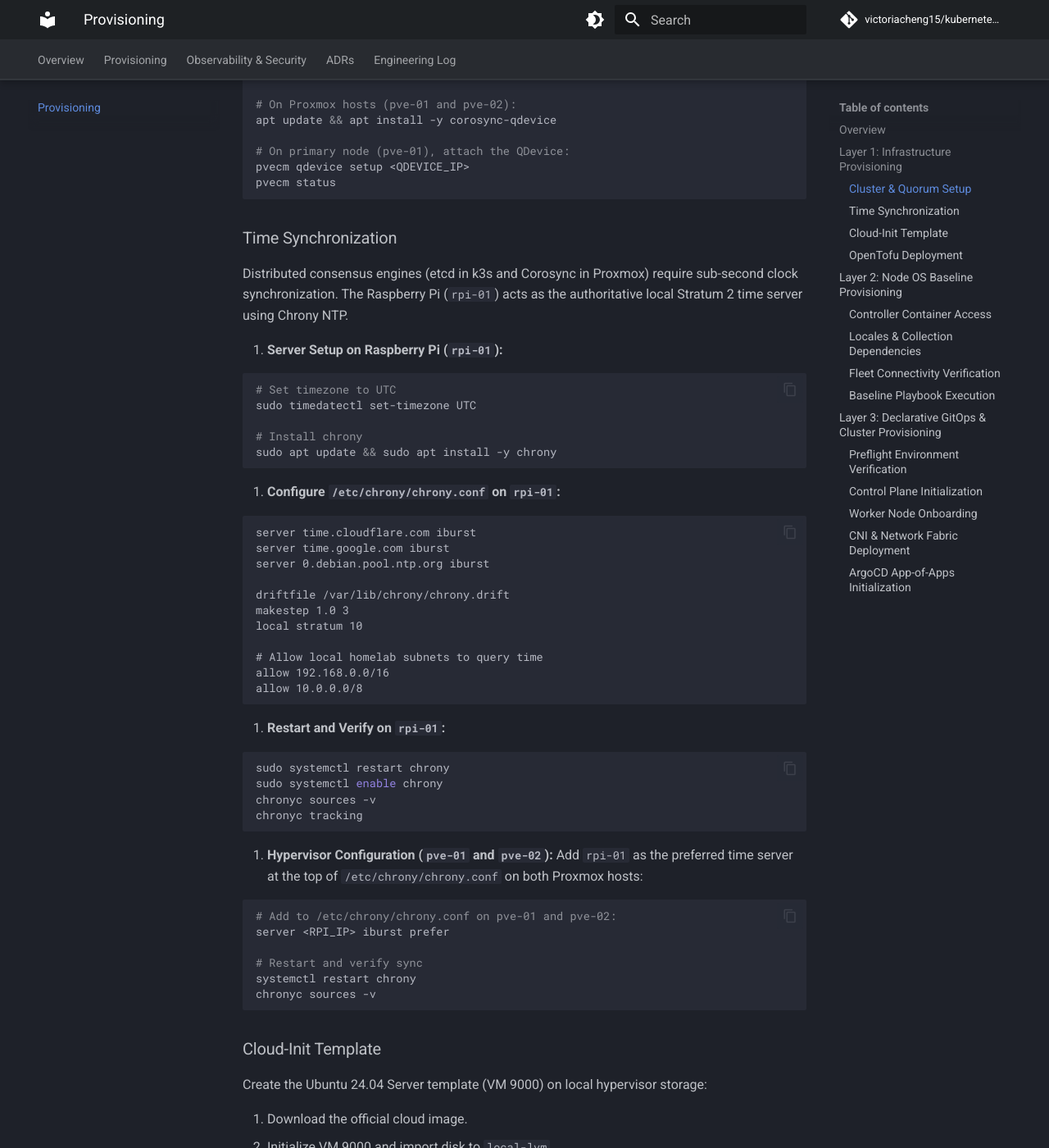
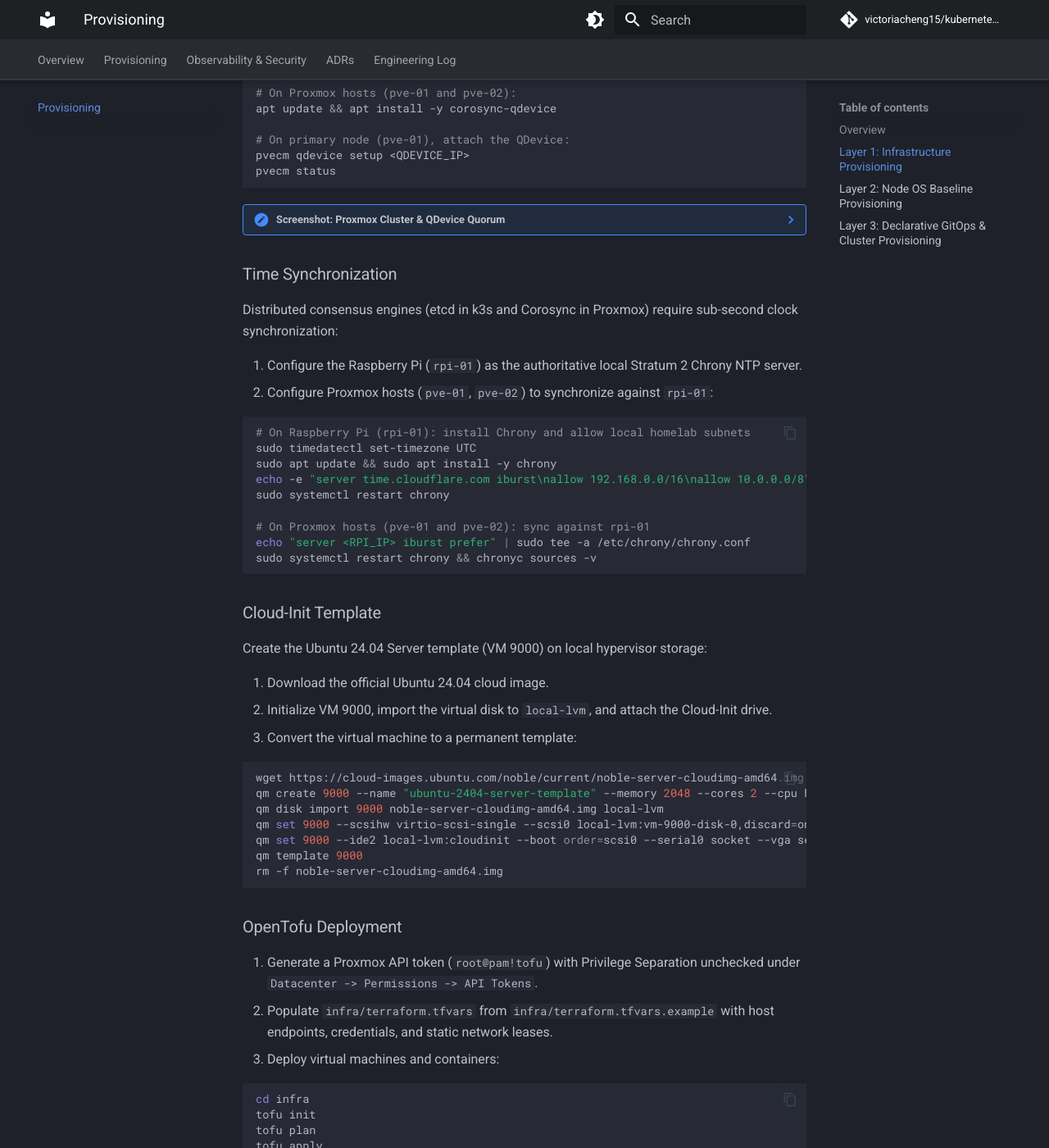
Before and after one commit to victoriacheng15/kubernetes-homelab, an MkDocs documentation site: the page built from docs/provisioning.md, in a window 1280 px wide and 1400 px high, scrolled down 1260 px. Shown: the whole window at 82% size. Built offline with MkDocs 1.6.1 and Material for MkDocs 9.7.7, drawn with Linux system fonts in a browser that asks for light colours; comment, search, counter and statistics services are not loaded; some of the changed text lies outside the part shown.

Commit message:
docs(platform): streamline provisioning and add cluster screenshots (#22)

````diff
--- a/docs/provisioning.md
+++ b/docs/provisioning.md
@@ -18,21 +18,17 @@
 
 Physical hosts must be joined into a cluster with an external QDevice tiebreaker to maintain an odd 3-vote quorum:
 
-1. **Initialize Cluster on Primary Node (`pve-01`):**
+1. Initialize cluster on the primary node (`pve-01`).
+2. Join the secondary node (`pve-02`).
+3. Configure the external Raspberry Pi (`rpi-01`) quorum tiebreaker and verify status:
 
    ```bash
+   # On primary node (pve-01):
    pvecm create k8s-homelab
-   ```
 
-2. **Join Secondary Node (`pve-02`):**
+   # On secondary node (pve-02):
+   pvecm add <PRIMARY_NODE_IP>
 
-   ```bash
-   pvecm add <PRIMARY_NODE_IP>
-   ```
-
-3. **Configure Quorum Tiebreaker (Raspberry Pi `rpi-01`):**
-
-   ```bash
    # On Raspberry Pi (rpi-01):
    sudo apt update && sudo apt install -y corosync-qnetd
 
@@ -44,92 +40,51 @@
    pvecm status
    ```
 
+??? note "Screenshot: Proxmox Cluster & QDevice Quorum"
+    ![Proxmox Cluster Quorum Status](assets/screenshots/proxmox-cluster-quorum.png)
+
 ### Time Synchronization
 
-Distributed consensus engines (etcd in k3s and Corosync in Proxmox) require sub-second clock synchronization. The Raspberry Pi (`rpi-01`) acts as the authoritative local Stratum 2 time server using Chrony NTP.
+Distributed consensus engines (etcd in k3s and Corosync in Proxmox) require sub-second clock synchronization:
 
-1. **Server Setup on Raspberry Pi (`rpi-01`):**
+1. Configure the Raspberry Pi (`rpi-01`) as the authoritative local Stratum 2 Chrony NTP server.
+2. Configure Proxmox hosts (`pve-01`, `pve-02`) to synchronize against `rpi-01`:
 
    ```bash
-   # Set timezone to UTC
+   # On Raspberry Pi (rpi-01): install Chrony and allow local homelab subnets
    sudo timedatectl set-timezone UTC
+   sudo apt update && sudo apt install -y chrony
+   echo -e "server time.cloudflare.com iburst\nallow 192.168.0.0/16\nallow 10.0.0.0/8" | sudo tee -a /etc/chrony/chrony.conf
+   sudo systemctl restart chrony
 
-   # Install chrony
-   sudo apt update && sudo apt install -y chrony
-   ```
-
-2. **Configure `/etc/chrony/chrony.conf` on `rpi-01`:**
-
-   ```text
-   server time.cloudflare.com iburst
-   server time.google.com iburst
-   server 0.debian.pool.ntp.org iburst
-
-   driftfile /var/lib/chrony/chrony.drift
-   makestep 1.0 3
-   local stratum 10
-
-   # Allow local homelab subnets to query time
-   allow 192.168.0.0/16
-   allow 10.0.0.0/8
-   ```
-
-3. **Restart and Verify on `rpi-01`:**
-
-   ```bash
-   sudo systemctl restart chrony
-   sudo systemctl enable chrony
-   chronyc sources -v
-   chronyc tracking
-   ```
-
-4. **Hypervisor Configuration (`pve-01` and `pve-02`):**
-   Add `rpi-01` as the preferred time server at the top of `/etc/chrony/chrony.conf` on both Proxmox hosts:
-
-   ```bash
-   # Add to /etc/chrony/chrony.conf on pve-01 and pve-02:
-   server <RPI_IP> iburst prefer
-
-   # Restart and verify sync
-   systemctl restart chrony
-   chronyc sources -v
+   # On Proxmox hosts (pve-01 and pve-02): sync against rpi-01
+   echo "server <RPI_IP> iburst prefer" | sudo tee -a /etc/chrony/chrony.conf
+   sudo systemctl restart chrony && chronyc sources -v
    ```
 
 ### Cloud-Init Template
 
 Create the Ubuntu 24.04 Server template (VM 9000) on local hypervisor storage:
 
-1. Download the official cloud image.
-2. Initialize VM 9000 and import disk to `local-lvm`.
-3. Configure Cloud-Init drive, serial socket, and display.
-4. Convert to permanent template.
+1. Download the official Ubuntu 24.04 cloud image.
+2. Initialize VM 9000, import the virtual disk to `local-lvm`, and attach the Cloud-Init drive.
+3. Convert the virtual machine to a permanent template:
 
-```bash
-wget https://cloud-images.ubuntu.com/noble/current/noble-server-cloudimg-amd64.img
-qm create 9000 --name "ubuntu-2404-server-template" --memory 2048 --cores 2 --cpu host --net0 virtio,bridge=vmbr0
-qm disk import 9000 noble-server-cloudimg-amd64.img local-lvm
-qm set 9000 --scsihw virtio-scsi-single --scsi0 local-lvm:vm-9000-disk-0,discard=on,ssd=1
-qm set 9000 --ide2 local-lvm:cloudinit --boot order=scsi0 --serial0 socket --vga serial0
-qm template 9000
-rm -f noble-server-cloudimg-amd64.img
-```
+   ```bash
+   wget https://cloud-images.ubuntu.com/noble/current/noble-server-cloudimg-amd64.img
+   qm create 9000 --name "ubuntu-2404-server-template" --memory 2048 --cores 2 --cpu host --net0 virtio,bridge=vmbr0
+   qm disk import 9000 noble-server-cloudimg-amd64.img local-lvm
+   qm set 9000 --scsihw virtio-scsi-single --scsi0 local-lvm:vm-9000-disk-0,discard=on,ssd=1
+   qm set 9000 --ide2 local-lvm:cloudinit --boot order=scsi0 --serial0 socket --vga serial0
+   qm template 9000
+   rm -f noble-server-cloudimg-amd64.img
+   ```
 
 ### OpenTofu Deployment
 
-1. Generate an API token in the Proxmox Web GUI (`Datacenter -> Permissions -> API Tokens -> Add`) for user `root@pam` with Token ID `tofu` (ensure Privilege Separation is unchecked).
-2. Configure variables in `infra/terraform.tfvars`:
-
-   ```hcl
-   proxmox_endpoint     = "https://<PROXMOX_HOST_IP>:8006/"
-   proxmox_api_token    = "root@pam!tofu=<SECRET_UUID>"
-   proxmox_insecure     = true
-   ssh_public_key       = "ssh-ed25519 AAAAC3NzaC1lZDI1NTE5..."
-   template_vm_id       = 9000
-   pihole_ipv4_address  = "<STATIC_IP>/24"
-   pihole_ipv4_gateway  = "<GATEWAY_IP>"
-   ```
-
-3. Initialize, plan, and apply:
+1. Generate a Proxmox API token (`root@pam!tofu`) with Privilege Separation unchecked under `Datacenter -> Permissions -> API Tokens`.
+2. Populate `infra/terraform.tfvars` from `infra/terraform.tfvars.example` with host endpoints, credentials, and static network leases.
+3. Deploy virtual machines and containers:
 
    ```bash
    cd infra
@@ -142,56 +97,27 @@
 
 ## Layer 2: Node OS Baseline Provisioning
 
-Before bootstrapping Kubernetes, all VM nodes must have active swap disabled, kernel networking modules loaded, and sysctl packet forwarding rules applied. This baseline tuning is automated using Ansible from the dedicated controller container (`CT 303` on `pve-01`).
+Before bootstrapping Kubernetes, all VM nodes must have active swap disabled, kernel networking modules loaded, and sysctl packet forwarding rules applied. This baseline tuning is automated using Ansible from the dedicated controller container (`CT 303` on `pve-01`):
 
-### Controller Container Access
+1. Access the controller container (`CT 303`) and verify fleet ping connectivity.
+2. Execute the baseline hardening playbook across all target virtual machines:
 
-From your Proxmox host shell (`pve-01`):
+   ```bash
+   # On pve-01: enter controller container and verify connectivity
+   pct enter 303
+   cd ~/kubernetes-homelab/ansible
+   ansible nodes -m ping
 
-```bash
-pct enter 303
-```
+   # Execute baseline playbook across k8s-cp-01, k8s-telemetry-01, and k8s-app-01
+   ansible-playbook playbooks/setup-vms.yml
+   ```
 
-### Locales & Collection Dependencies
-
-Ensure UTF-8 locales are generated and required collections are installed inside the container:
-
-```bash
-# Generate UTF-8 locales permanently
-apt update && apt install -y locales
-sed -i 's/^# *en_US.UTF-8 UTF-8/en_US.UTF-8 UTF-8/' /etc/locale.gen
-locale-gen
-update-locale LANG=en_US.UTF-8 LC_ALL=en_US.UTF-8
-
-# Install required Ansible collections
-ansible-galaxy collection install community.general ansible.posix
-```
-
-### Fleet Connectivity Verification
-
-From the repository's `ansible/` directory, verify that all target nodes authenticate and respond:
-
-```bash
-cd ~/kubernetes-homelab/ansible
-ansible nodes -m ping
-```
-
-All three nodes (`k8s-cp-01`, `k8s-telemetry-01`, `k8s-app-01`) should return `"ping": "pong"` with `SUCCESS`.
-
-### Baseline Playbook Execution
-
-Run the setup playbook:
-
-```bash
-ansible-playbook playbooks/setup-vms.yml
-```
-
-The playbook enforces the following system baselines across all nodes:
+The playbook enforces the following system baselines across all nodes (`k8s-cp-01`, `k8s-telemetry-01`, `k8s-app-01`):
 
 - **Timezone:** Locks system clock to UTC.
 - **Swap:** Disables active swap (`swapoff -a`) and permanently comments out swap mounts in `/etc/fstab`.
-- **Kernel Modules:** Loads `overlay` and `br_netfilter` immediately and persists them across reboots in `/etc/modules-load.d/k8s.conf`.
-- **Sysctl Parameters:** Enables IP packet forwarding (`net.ipv4.ip_forward = 1`) and bridge netfilter calls in `/etc/sysctl.d/99-kubernetes.conf`.
+- **Kernel Modules:** Loads `overlay` and `br_netfilter`, persisting them in `/etc/modules-load.d/k8s.conf`.
+- **Sysctl Parameters:** Enables IP packet forwarding (`net.ipv4.ip_forward = 1`) and bridge netfilter calls.
 - **Core Packages:** Installs essential troubleshooting utilities (`curl`, `git`, `jq`, `tcpdump`, `socat`, `htop`, `tar`).
 
 ---
@@ -210,52 +136,59 @@
 
 ### Control Plane Initialization
 
-Bootstrap the isolated control plane on `k8s-cp-01` using `bootstrap/01-k3s-server.sh`. This script configures declarative k3s server settings in `/etc/rancher/k3s/config.yaml`, disables default Flannel and Traefik to prepare for Cilium, and isolates the control plane with a `NoSchedule` taint:
+Bootstrap the isolated control plane on `k8s-cp-01`:
 
-```bash
-./bootstrap/01-k3s-server.sh
+1. Execute the server bootstrap script to write declarative k3s settings with Traefik and Flannel disabled.
+2. Verify local control plane status:
 
-# Verify local control plane status
-kubectl get nodes
-```
+   ```bash
+   ./bootstrap/01-k3s-server.sh
+   kubectl get nodes
+   ```
 
 Upon completion, the script outputs the cluster join endpoint and node token directly to the terminal for worker onboarding.
 
 ### Worker Node Onboarding
 
-Execute `bootstrap/02-k3s-agent.sh` on each worker node:
+Join worker nodes into the cluster:
 
-```bash
-# On k8s-telemetry-01:
-sudo ./bootstrap/02-k3s-agent.sh \
-  --server-url "https://<CONTROL_PLANE_IP>:6443" \
-  --token "<JOIN_TOKEN>" \
-  --node-role telemetry
+1. Execute the agent bootstrap script on `k8s-telemetry-01` and `k8s-app-01`.
+2. Apply formal role labels from the control plane (`k8s-cp-01`):
 
-# On k8s-app-01:
-sudo ./bootstrap/02-k3s-agent.sh \
-  --server-url "https://<CONTROL_PLANE_IP>:6443" \
-  --token "<JOIN_TOKEN>" \
-  --node-role app
-```
+   ```bash
+   # On k8s-telemetry-01:
+   sudo ./bootstrap/02-k3s-agent.sh \
+     --server-url "https://<CONTROL_PLANE_IP>:6443" \
+     --token "<JOIN_TOKEN>" \
+     --node-role telemetry
+
+   # On k8s-app-01:
+   sudo ./bootstrap/02-k3s-agent.sh \
+     --server-url "https://<CONTROL_PLANE_IP>:6443" \
+     --token "<JOIN_TOKEN>" \
+     --node-role app
+
+   # From control plane (k8s-cp-01), apply formal role labels:
+   kubectl label node k8s-telemetry-01 node-role.kubernetes.io/telemetry=true
+   kubectl label node k8s-app-01 node-role.kubernetes.io/app=true
+   ```
 
 !!! note
     In accordance with the Kubernetes NodeRestriction admission plugin, worker nodes self-assign the `workload=<role>` label. Formal role labels are assigned from the control plane.
 
-Apply formal role labels from `k8s-cp-01`:
-
-```bash
-kubectl label node k8s-telemetry-01 node-role.kubernetes.io/telemetry=true
-kubectl label node k8s-app-01 node-role.kubernetes.io/app=true
-```
-
 ### CNI & Network Fabric Deployment
 
-Deploy Cilium eBPF in VXLAN overlay mode using `bootstrap/03-cni-cilium.sh` from `k8s-cp-01`:
+Deploy Cilium eBPF in VXLAN overlay mode from `k8s-cp-01`:
 
-```bash
-./bootstrap/03-cni-cilium.sh
-```
+1. Deploy Cilium CNI with kube-proxy replacement and Hubble telemetry enabled.
+2. Verify cluster health and eBPF datapath status:
+
+   ```bash
+   ./bootstrap/03-cni-cilium.sh
+   cilium status --wait
+   kubectl get nodes -o wide
+   kubectl get pods -A
+   ```
 
 Key parameters configured by the script:
 
@@ -266,13 +199,8 @@
 | **Kube-Proxy** | In-kernel eBPF | High-performance socket-based load balancing |
 | **Hubble** | Relay & UI enabled | Real-time L3/L4/L7 flow observability |
 
-Verify cluster health and eBPF data path status:
-
-```bash
-cilium status --wait
-kubectl get nodes -o wide
-kubectl get pods -A
-```
+??? note "Screenshot: Cluster Nodes & Cilium Datapath Status"
+    ![Proxmox Console Cilium and Node Status](assets/screenshots/proxmox-pve-cilium-status.png)
 
 ### ArgoCD App-of-Apps Initialization
 
--- a/mkdocs.yml
+++ b/mkdocs.yml
@@ -53,6 +53,9 @@
   - tables
   - attr_list
   - md_in_html
+  - toc:
+      permalink: true
+      toc_depth: 2
 
 nav:
   - Overview: README.md
````
Also changed, not shown: docs/engineering-log.md (+119 -113 lines), docs/platform.md (+26 -0 lines), .markdownlint.json, docs/assets/screenshots/proxmox-cluster-quorum.png (added), docs/assets/screenshots/proxmox-pve-cilium-status.png (added).
